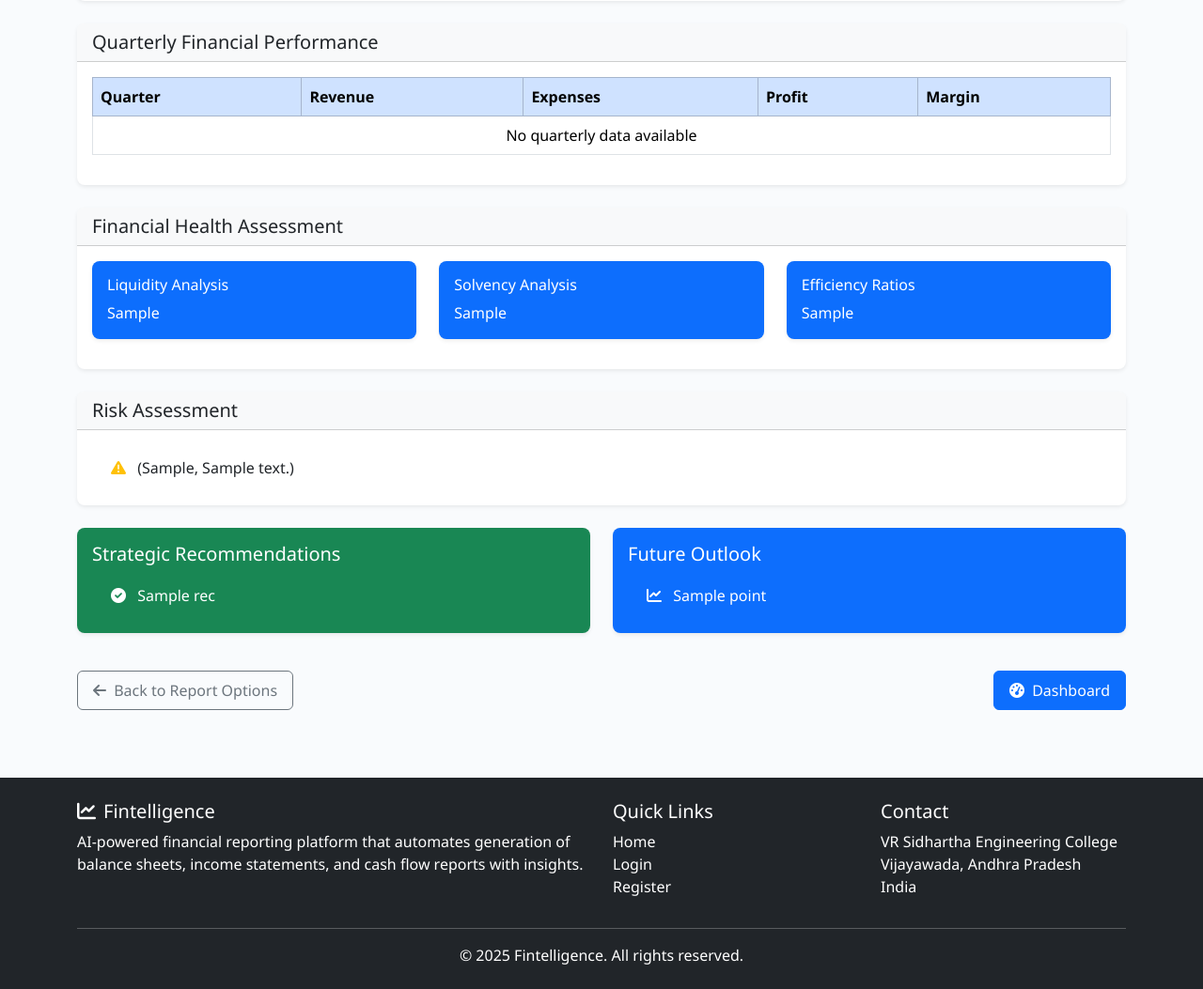
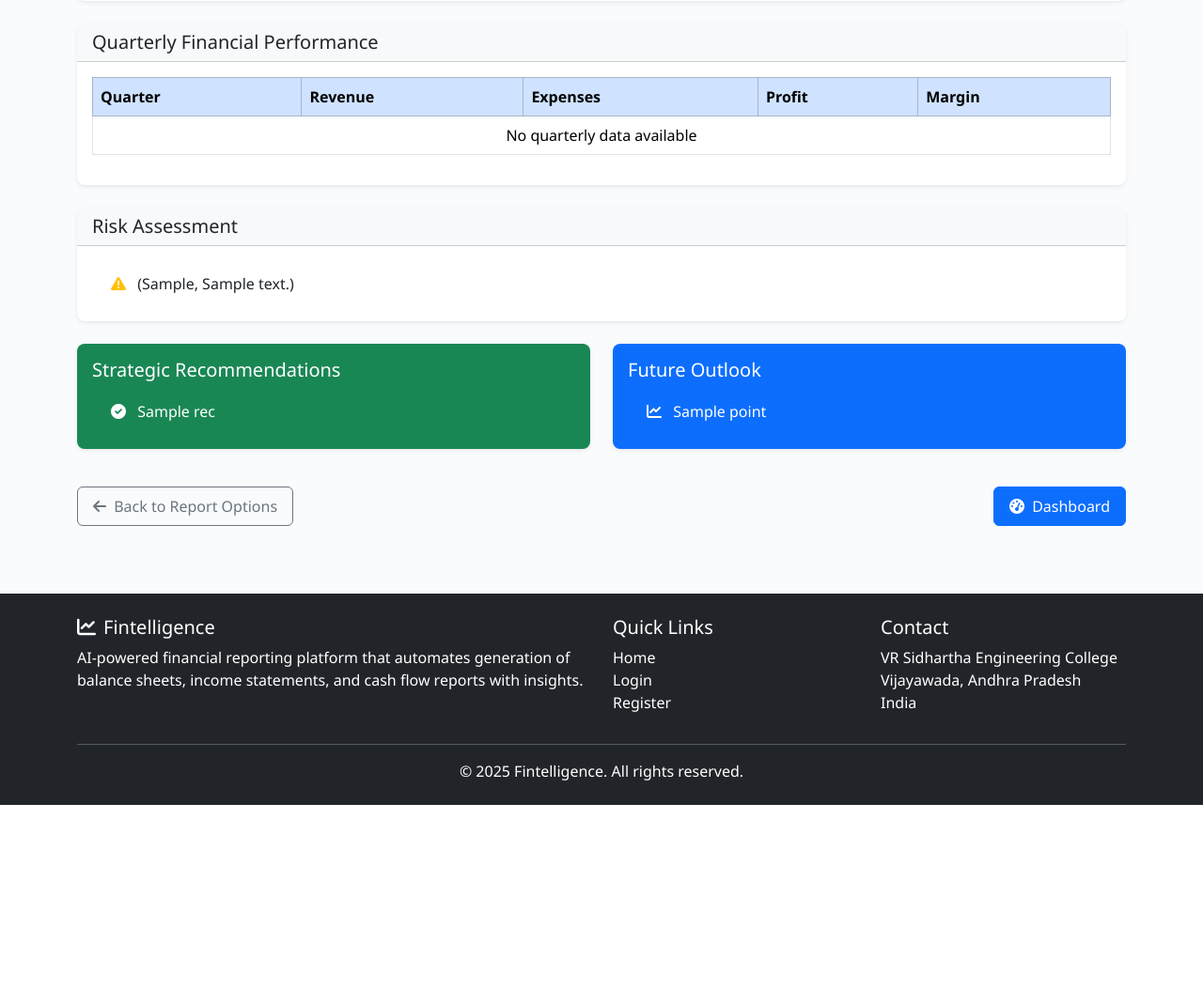
Before and after one commit to Pranathi-kandala/Fintelligence-dashboard-Jatayu-virtusa-, a Flask app: template templates/financial_analysis.html in a window 1280 px wide. Shown: the part 1285-2338 px from the top of the page at 94% size. After the commit the page ends 2142 px from the top, so only its background shows below. Run offline with Flask 3, Linux system fonts and the light colour scheme; tables that the repository leaves empty hold one stand-in row (values such as "Sample post"); the template is opened without the code that fills it: values that come from a table or form of the project are taken from there, most other values are stand-ins (such as "Sample title", 1, 10 or a date in 2020); some libraries are stand-ins or nearby versions.

Commit message:
Improve error handling when the AI chatbot reaches its usage limit
Refactor ai_processor.py to use namedtuple for Gemini API rate limit error responses and remove financial health assessment section from financial_analysis.html.

Replit-Commit-Author: Agent
Replit-Commit-Session-Id: fa5a6b68-5ce9-4aeb-923c-e7ee2f5f24d8
Replit-Commit-Screenshot-Url: https://storage.googleapis.com/screenshot-production-us-central1/e1dc70ba-2079-4c30-b6e9-31a241c41529/0407aa2f-8730-4764-8adb-87affcf4ddef.jpg

```diff
--- a/templates/financial_analysis.html
+++ b/templates/financial_analysis.html
@@ -201,69 +201,7 @@
     </div>
 </div>
 
-<!-- Financial Health Assessment -->
-<div class="card mb-4">
-    <div class="card-header bg-light">
-        <h5 class="mb-0">Financial Health Assessment</h5>
-    </div>
-    <div class="card-body">
-        <div class="row">
-            <!-- Liquidity Analysis -->
-            <div class="col-md-4 mb-3">
-                <div class="card h-100 bg-primary text-white ratio-card">
-                    <div class="card-body">
-                        <h6 class="card-title">Liquidity Analysis</h6>
-                        <p class="card-text">
-                            {% if data.liquidity_analysis is defined and data.liquidity_analysis %}
-                                {{ data.liquidity_analysis }}
-                            {% elif data.error is defined %}
-                                <i class="fas fa-exclamation-triangle me-2"></i> Unable to analyze liquidity due to insufficient data.
-                            {% else %}
-                                <i class="fas fa-exclamation-triangle me-2"></i> Please upload financial data with balance sheet information to analyze liquidity.
-                            {% endif %}
-                        </p>
-                    </div>
-                </div>
-            </div>
-
-            <!-- Solvency Analysis -->
-            <div class="col-md-4 mb-3">
-                <div class="card h-100 bg-primary text-white ratio-card">
-                    <div class="card-body">
-                        <h6 class="card-title">Solvency Analysis</h6>
-                        <p class="card-text">
-                            {% if data.solvency_analysis is defined and data.solvency_analysis %}
-                                {{ data.solvency_analysis }}
-                            {% elif data.error is defined %}
-                                <i class="fas fa-exclamation-triangle me-2"></i> Unable to analyze solvency due to insufficient data.
-                            {% else %}
-                                <i class="fas fa-exclamation-triangle me-2"></i> Please upload financial data with debt and equity information to analyze solvency.
-                            {% endif %}
-                        </p>
-                    </div>
-                </div>
-            </div>
-
-            <!-- Efficiency Ratios -->
-            <div class="col-md-4 mb-3">
-                <div class="card h-100 bg-primary text-white ratio-card">
-                    <div class="card-body">
-                        <h6 class="card-title">Efficiency Ratios</h6>
-                        <p class="card-text">
-                            {% if data.efficiency_ratios is defined and data.efficiency_ratios %}
-                                {{ data.efficiency_ratios }}
-                            {% elif data.error is defined %}
-                                <i class="fas fa-exclamation-triangle me-2"></i> Unable to analyze efficiency ratios due to insufficient data.
-                            {% else %}
-                                <i class="fas fa-exclamation-triangle me-2"></i> Please upload financial data with revenue and asset information to analyze efficiency ratios.
-                            {% endif %}
-                        </p>
-                    </div>
-                </div>
-            </div>
-        </div>
-    </div>
-</div>
+<!-- Financial Health Assessment section removed as requested -->
 
 <!-- Risk Assessment -->
 <div class="card mb-4">
```
Also changed, not shown: ai_processor.py (+7 -5 lines).
